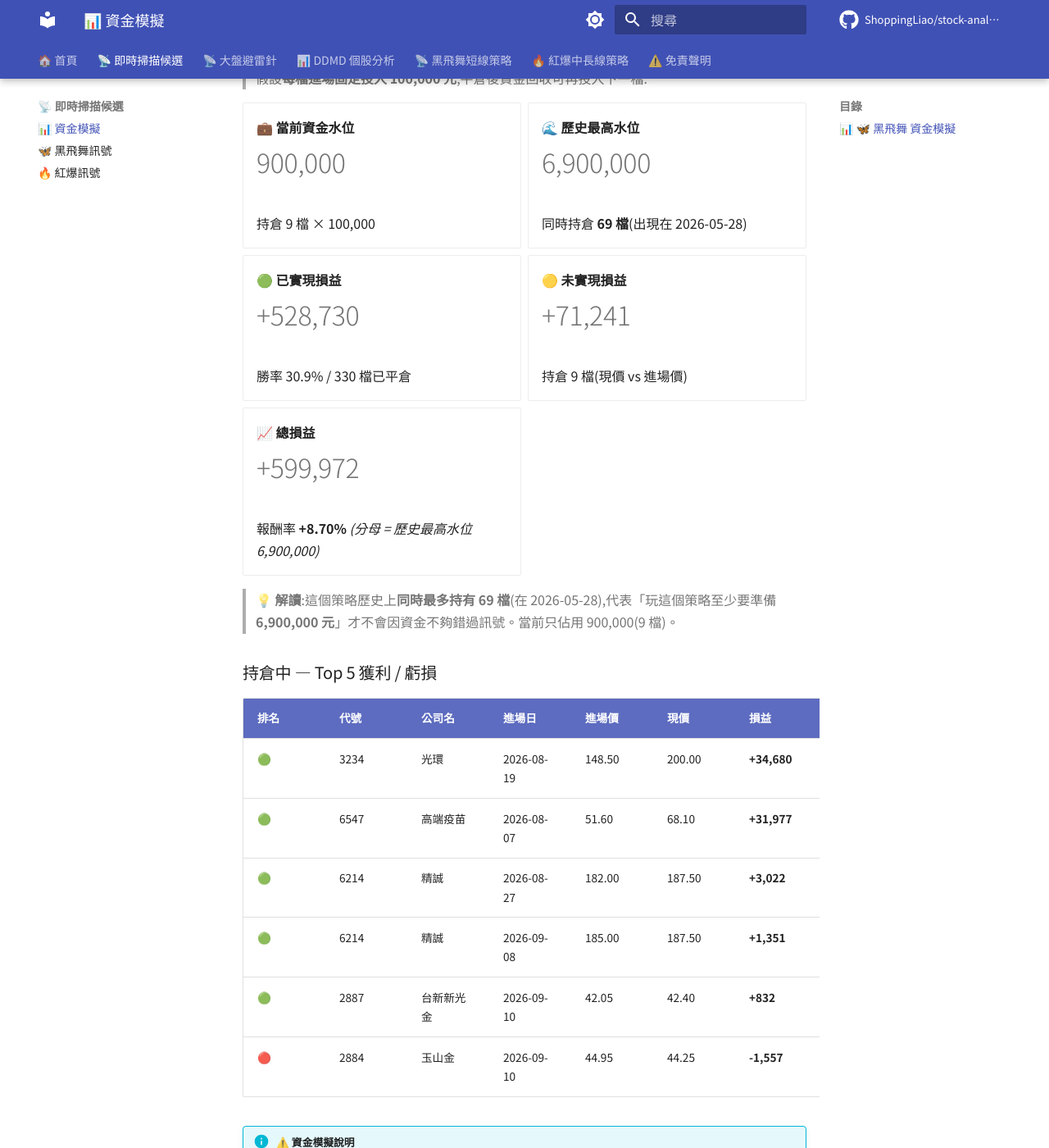
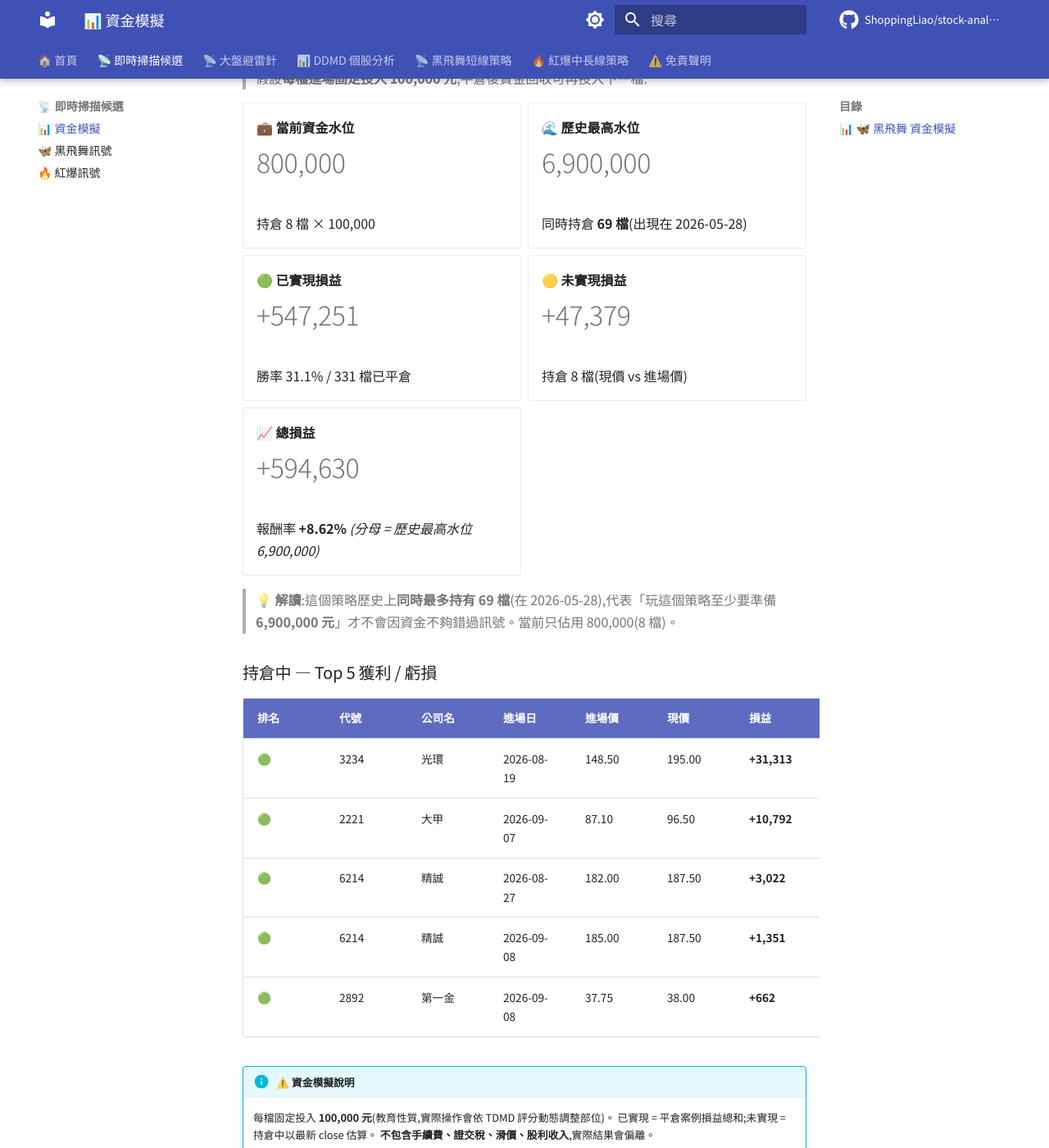
Before and after one commit to ShoppingLiao/stock-analysis-public, an MkDocs documentation site: the page built from docs/signals_capital.md, in a window 1280 px wide and 1400 px high, scrolled down 445 px. Shown: the whole window at 82% size. Built offline with MkDocs 1.6.1 and Material for MkDocs 9.7.7, drawn with Linux system fonts in a browser that asks for light colours; comment, search, counter and statistics services are not loaded; some of the changed text lies outside the part shown.

Commit message:
docs(signals): update BB + RB + capital (2026-09-10)

```diff
--- a/docs/signals_capital.md
+++ b/docs/signals_capital.md
@@ -17,9 +17,9 @@
 
 -   **💼 當前資金水位**
 
-    # 900,000
+    # 800,000
 
-    持倉 9 檔 × 100,000
+    持倉 8 檔 × 100,000
 
 -   **🌊 歷史最高水位**
 
@@ -29,36 +29,35 @@
 
 -   **🟢 已實現損益**
 
-    # +528,730
+    # +547,251
 
-    勝率 30.9% / 330 檔已平倉
+    勝率 31.1% / 331 檔已平倉
 
 -   **🟡 未實現損益**
 
-    # +71,241
+    # +47,379
 
-    持倉 9 檔(現價 vs 進場價)
+    持倉 8 檔(現價 vs 進場價)
 
 -   **📈 總損益**
 
-    # +599,972
+    # +594,630
 
-    報酬率 **+8.70%** _(分母 = 歷史最高水位 6,900,000)_
+    報酬率 **+8.62%** _(分母 = 歷史最高水位 6,900,000)_
 
 </div>
 
-> **💡 解讀**:這個策略歷史上**同時最多持有 69 檔**(在 2026-05-28),代表「玩這個策略至少要準備 **6,900,000 元**」才不會因資金不夠錯過訊號。當前只佔用 900,000(9 檔)。
+> **💡 解讀**:這個策略歷史上**同時最多持有 69 檔**(在 2026-05-28),代表「玩這個策略至少要準備 **6,900,000 元**」才不會因資金不夠錯過訊號。當前只佔用 800,000(8 檔)。
 
 ### 持倉中 — Top 5 獲利 / 虧損
 
 | 排名 | 代號 | 公司名 | 進場日 | 進場價 | 現價 | 損益 | 損益% |
 |------|------|--------|--------|--------|------|------|-------|
-| 🟢 | 3234 | 光環 | 2026-08-19 | 148.50 | 200.00 | **+34,680** | **+34.68%** |
-| 🟢 | 6547 | 高端疫苗 | 2026-08-07 | 51.60 | 68.10 | **+31,977** | **+31.98%** |
+| 🟢 | 3234 | 光環 | 2026-08-19 | 148.50 | 195.00 | **+31,313** | **+31.31%** |
+| 🟢 | 2221 | 大甲 | 2026-09-07 | 87.10 | 96.50 | **+10,792** | **+10.79%** |
 | 🟢 | 6214 | 精誠 | 2026-08-27 | 182.00 | 187.50 | **+3,022** | **+3.02%** |
 | 🟢 | 6214 | 精誠 | 2026-09-08 | 185.00 | 187.50 | **+1,351** | **+1.35%** |
-| 🟢 | 2887 | 台新新光金 | 2026-09-10 | 42.05 | 42.40 | **+832** | **+0.83%** |
-| 🔴 | 2884 | 玉山金 | 2026-09-10 | 44.95 | 44.25 | **-1,557** | **-1.56%** |
+| 🟢 | 2892 | 第一金 | 2026-09-08 | 37.75 | 38.00 | **+662** | **+0.66%** |
 
 !!! info "⚠️ 資金模擬說明"
     每檔固定投入 **100,000 元**(教育性質,實際操作會依 TDMD 評分動態調整部位)。
@@ -93,15 +92,15 @@
 
 -   **🟡 未實現損益**
 
-    # +125,047
+    # +81,080
 
     持倉 38 檔(現價 vs 進場價)
 
 -   **📉 總損益**
 
-    # -557,614
+    # -601,580
 
-    報酬率 **-3.51%** _(分母 = 歷史最高水位 15,900,000)_
+    報酬率 **-3.78%** _(分母 = 歷史最高水位 15,900,000)_
 
 </div>
 
@@ -111,16 +110,16 @@
 
 | 排名 | 代號 | 公司名 | 進場日 | 進場價 | 現價 | 損益 | 損益% |
 |------|------|--------|--------|--------|------|------|-------|
-| 🟢 | 8039 | 台虹 | 2026-07-14 | 185.50 | 289.50 | **+56,065** | **+56.06%** |
-| 🟢 | 3406 | 玉晶光 | 2026-08-31 | 916.00 | 1110.00 | **+21,179** | **+21.18%** |
+| 🟢 | 8039 | 台虹 | 2026-07-14 | 185.50 | 275.00 | **+48,248** | **+48.25%** |
 | 🟢 | 3498 | 陽程 | 2026-08-17 | 158.50 | 191.00 | **+20,505** | **+20.50%** |
-| 🟢 | 2395 | 研華 | 2026-07-09 | 547.00 | 653.00 | **+19,378** | **+19.38%** |
-| 🟢 | 2301 | 光寶科 | 2026-08-05 | 249.00 | 292.50 | **+17,470** | **+17.47%** |
-| 🔴 | 2491 | 吉祥全 | 2026-08-28 | 56.40 | 41.75 | **-25,975** | **-25.98%** |
-| 🔴 | 2359 | 所羅門 | 2026-08-18 | 177.50 | 133.50 | **-24,789** | **-24.79%** |
-| 🔴 | 6265 | 方土昶 | 2026-08-17 | 63.30 | 53.10 | **-16,114** | **-16.11%** |
-| 🔴 | 3094 | 聯傑 | 2026-09-04 | 46.50 | 40.80 | **-12,258** | **-12.26%** |
-| 🔴 | 2615 | 萬海 | 2026-08-24 | 124.50 | 116.00 | **-6,827** | **-6.83%** |
+| 🟢 | 2395 | 研華 | 2026-07-09 | 547.00 | 659.00 | **+20,475** | **+20.48%** |
+| 🟢 | 2301 | 光寶科 | 2026-08-05 | 249.00 | 291.00 | **+16,867** | **+16.87%** |
+| 🟢 | 3406 | 玉晶光 | 2026-08-31 | 916.00 | 1070.00 | **+16,812** | **+16.81%** |
+| 🔴 | 2491 | 吉祥全 | 2026-08-28 | 56.40 | 41.10 | **-27,128** | **-27.13%** |
+| 🔴 | 2359 | 所羅門 | 2026-08-18 | 177.50 | 130.00 | **-26,761** | **-26.76%** |
+| 🔴 | 6265 | 方土昶 | 2026-08-17 | 63.30 | 54.00 | **-14,692** | **-14.69%** |
+| 🔴 | 3490 | 單井 | 2026-08-19 | 46.80 | 40.85 | **-12,714** | **-12.71%** |
+| 🔴 | 2615 | 萬海 | 2026-08-24 | 124.50 | 110.50 | **-11,245** | **-11.24%** |
 
 !!! info "⚠️ 資金模擬說明"
     每檔固定投入 **100,000 元**(教育性質,實際操作會依 TDMD 評分動態調整部位)。
@@ -135,9 +134,9 @@
 
 -   **💼 當前資金水位**
 
-    # 4,700,000
+    # 4,600,000
 
-    BB 900,000 + RB 3,800,000
+    BB 800,000 + RB 3,800,000
 
 -   **🌊 兩策略歷史最高水位**
 
@@ -147,21 +146,21 @@
 
 -   **🟢 已實現損益**
 
-    # -153,930
+    # -135,409
 
-    BB +528,730 + RB -682,660
+    BB +547,251 + RB -682,660
 
 -   **🟡 未實現損益**
 
-    # +196,288
+    # +128,459
 
-    BB +71,241 + RB +125,047
+    BB +47,379 + RB +81,080
 
--   **📈 總損益**
+-   **📉 總損益**
 
-    # +42,358
+    # -6,950
 
-    報酬率 **+0.19%** _(分母 = 兩策略歷史最高水位)_
+    報酬率 **-0.03%** _(分母 = 兩策略歷史最高水位)_
 
 </div>
 
```
Also changed, not shown: docs/signals_black_butterfly.md (+8 -11 lines), docs/signals_red_burst.md (+5 -1 lines).
